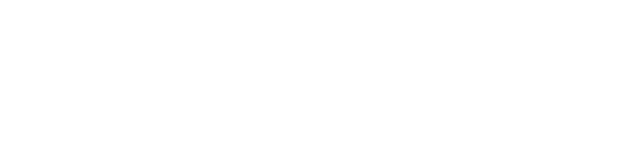
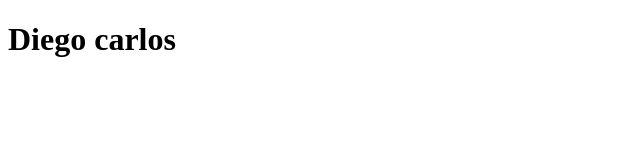
Before and after one commit to Diego29carlos/aprendiendo.nivel, a plain HTML site: page index.html in a window 1280 px wide. Shown: the whole page, without its empty margins (0-640 px from the left). Drawn offline with Linux system fonts and the light colour scheme.

Commit message:
edite el html

```diff
--- a/index.html
+++ b/index.html
@@ -3,6 +3,7 @@
 <head>
     <meta charset='utf-8'>
     <title>Trabajando en equipo</title>
+    <h1>Diego carlos</h1>
 </head>
 <body>
 
```
